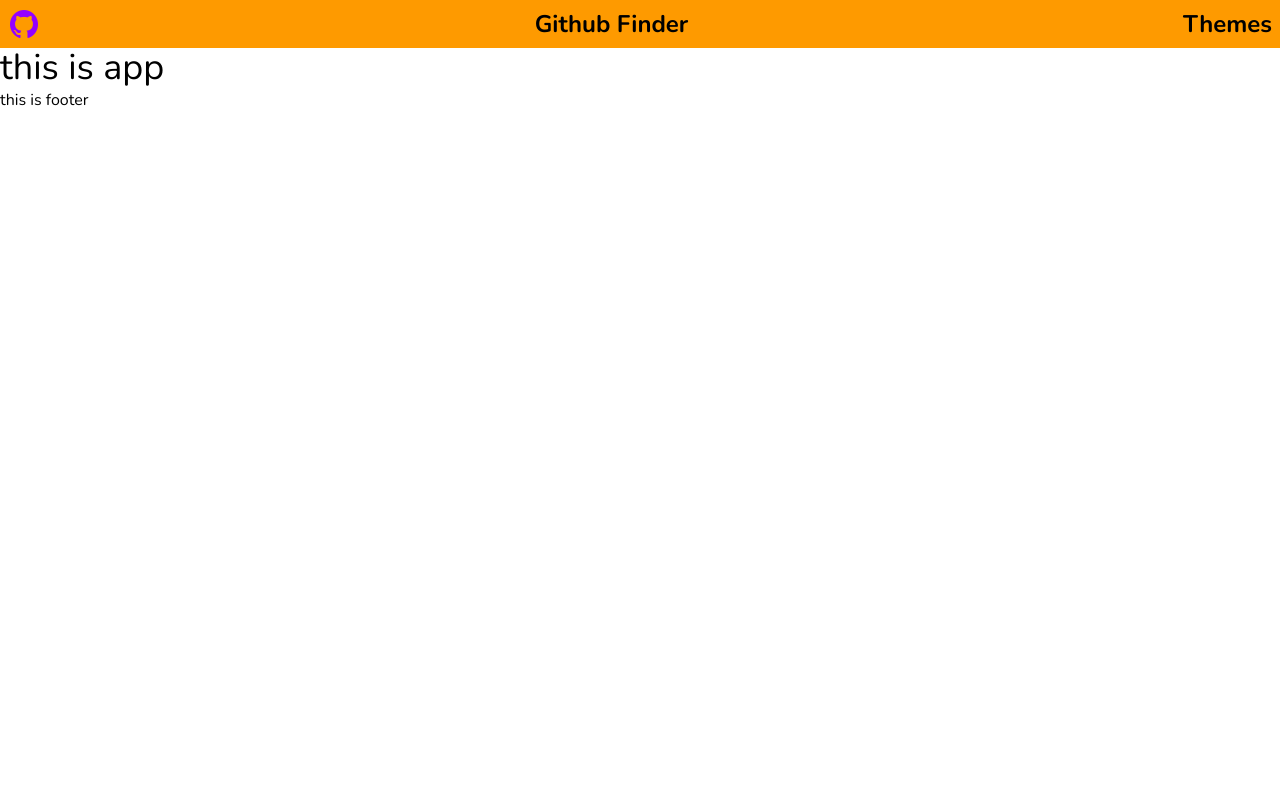
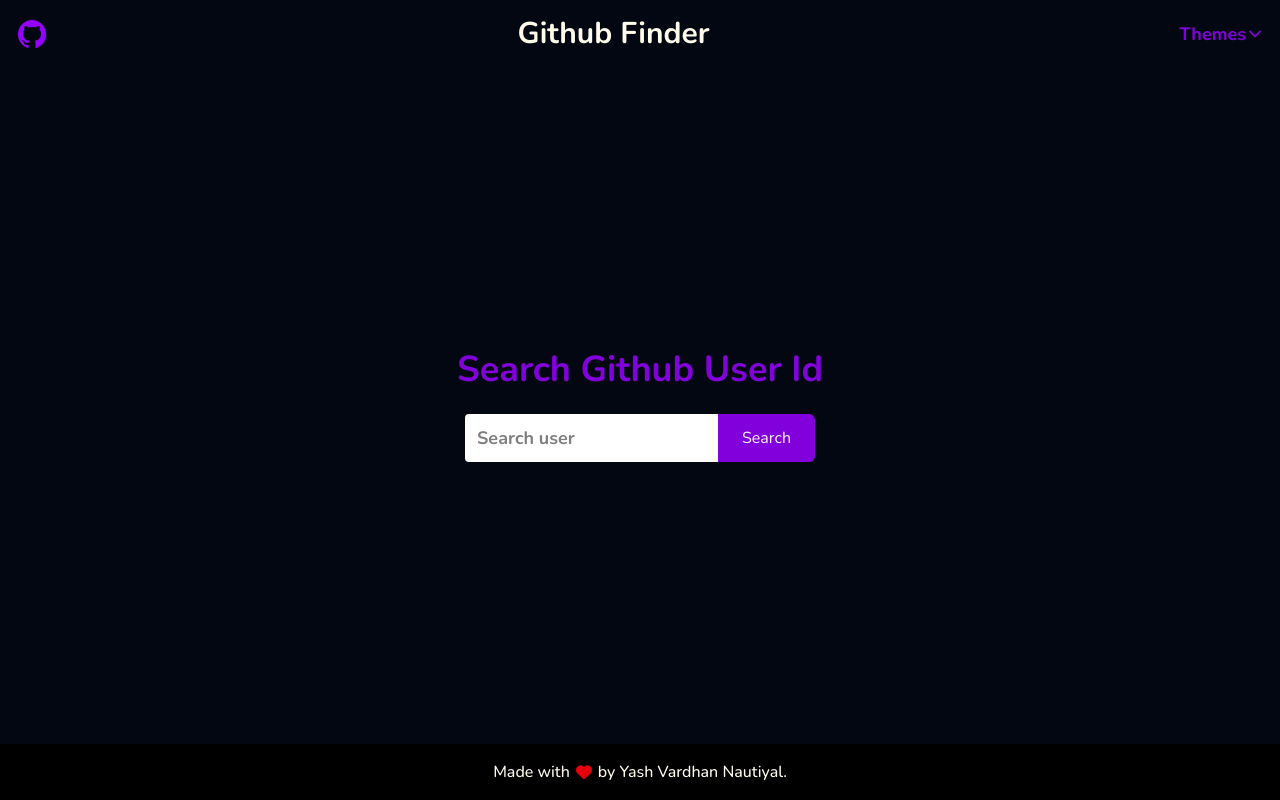
Before and after one commit to yashvardhannautiyal/Github-finder, a React (Vite) app: page / in a window 1280 px wide. Built offline with nearby package versions, Linux system fonts and the light colour scheme.

Commit message:
added footer and navbar section

```diff
--- a/package.json
+++ b/package.json
@@ -13,6 +13,7 @@
     "@tailwindcss/vite": "^4.0.4",
     "react": "^19.0.0",
     "react-dom": "^19.0.0",
+    "react-icons": "^5.4.0",
     "tailwindcss": "^4.0.4"
   },
   "devDependencies": {
--- a/src/App.jsx
+++ b/src/App.jsx
@@ -1,13 +1,13 @@
 import Navbar from "./Components/Navbar";
 import Footer from "./Components/Footer";
+import HeroSection from "./Components/HeroSection";
 function App (){
   return(
-    <>
+    <div className="min-h-screen flex flex-col">
     <Navbar />
-    <div >
-      <p className="h-full text-4xl">this is app</p></div>
+    <HeroSection className="flex-grow" />
     <Footer />
-    </>
+    </div>
   )
 }
 
--- a/src/Components/Footer.jsx
+++ b/src/Components/Footer.jsx
@@ -1,7 +1,14 @@
+import { FaHeart } from "react-icons/fa6";
 function Footer () {
 return(
     <>
-    <p>this is footer</p>
+    <div className="bg-black text-amber-50 p-4 flex items-center justify-center">
+    <p className="flex gap-1.5 items-center font-medium">Made with
+    <FaHeart className="text-red-600"/>
+    by Yash Vardhan Nautiyal.
+    </p>
+    </div>
+
     </>
 )
 }
--- /dev/null
+++ b/src/Components/HeroSection.jsx
@@ -0,0 +1,16 @@
+function HeroSection(){
+    return(
+        <>
+        <div className="bg-gray-950 text-amber-50 flex flex-col items-center justify-center flex-grow px-4">
+        <p className="text-4xl text-purple-700 font-bold mb-6">Search Github User Id</p>
+        <div className="flex">
+        <input type="text" className="bg-white h-12 w-4xs rounded-l-sm text-black border-0 text-lg font-bold px-3" placeholder="Search user" />
+        <button className="h-12 rounded-r-md bg-purple-700 p-3 px-6 hover:bg-purple-600 hover:cursor-pointer">Search</button>
+        </div>
+
+        </div>
+        </>
+    )
+}
+
+export default HeroSection;
--- a/src/Components/Navbar.jsx
+++ b/src/Components/Navbar.jsx
@@ -1,11 +1,12 @@
+import { IoIosArrowDown } from "react-icons/io";
 function Navbar (){
     return (
-        <div className="flex bg-amber-500 p-2 items-center justify-between text-2xl font-bold">
-        <a href="" target="_blank">
+        <div className="flex bg-gray-950 p-4 items-center justify-between text-2xl font-bold w-full">
+        <a href="https://github.com/yashvardhannautiyal/Github-finder" target="_blank">
         <img src="./github-logo.png" alt="github-logo" className="h-8"/>
         </a>
-        <p>Github Finder</p>
-        <button className="hover:cursor-pointer">Themes</button>
+        <p className="text-amber-50 text-3xl">Github Finder</p>
+        <button className="hover:cursor-pointer text-purple-700 flex items-center text-lg">Themes<IoIosArrowDown /></button>
         </div>
     )
 }
```
Also changed, not shown: 1 other file (tests, documents, lock files or other folders).
